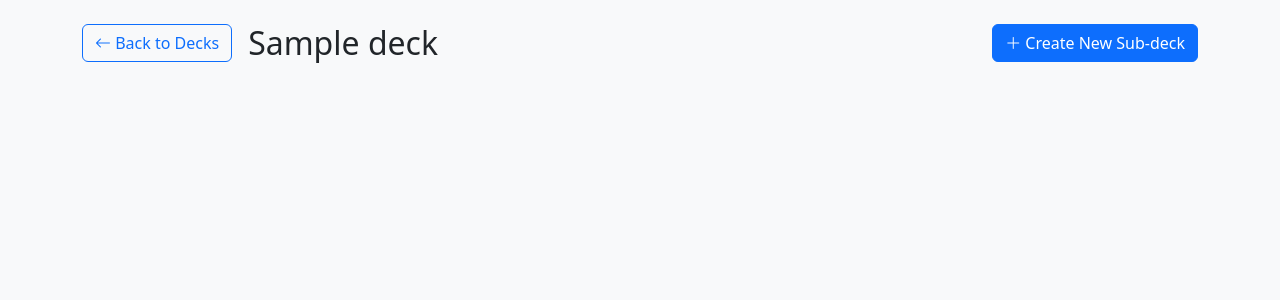
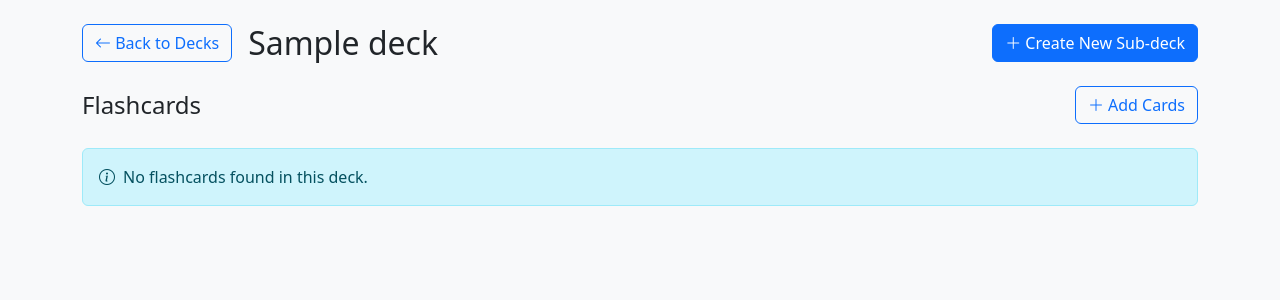
Before and after one commit to MACantara/Memoria, a Flask app: page /deck/1 in a window 1280 px wide. Shown: the top 300 px of the page. Run offline with Flask 3, Linux system fonts and the light colour scheme; tables that the repository leaves empty hold one stand-in row (values such as "Sample post").

Commit message:
Enhance deck template to conditionally display sub-decks and add flashcard section

```diff
--- a/templates/deck.html
+++ b/templates/deck.html
@@ -19,9 +19,24 @@
     </button>
 </div>
 
-{% with decks=deck.child_decks, show_created_at=true, is_subdeck=true %}
-{% include 'components/deck_grid.html' %}
-{% endwith %}
+{% if deck.child_decks %}
+<section class="mb-5">
+    <h2 class="h4 mb-4">Sub-decks</h2>
+    {% with decks=deck.child_decks, show_created_at=true, is_subdeck=true %}
+    {% include 'components/deck_grid.html' %}
+    {% endwith %}
+</section>
+{% endif %}
+
+<section>
+    <div class="d-flex justify-content-between align-items-center mb-4">
+        <h2 class="h4 mb-0">Flashcards</h2>
+        <button class="btn btn-outline-primary add-cards-btn" data-deck-id="{{ deck.flashcard_deck_id }}">
+            <i class="bi bi-plus-lg"></i> Add Cards
+        </button>
+    </div>
+    {% include 'components/flashcard_list.html' %}
+</section>
 
 <!-- Create Deck Modal -->
 {% include 'components/create_sub_deck_modal.html' %}
```
